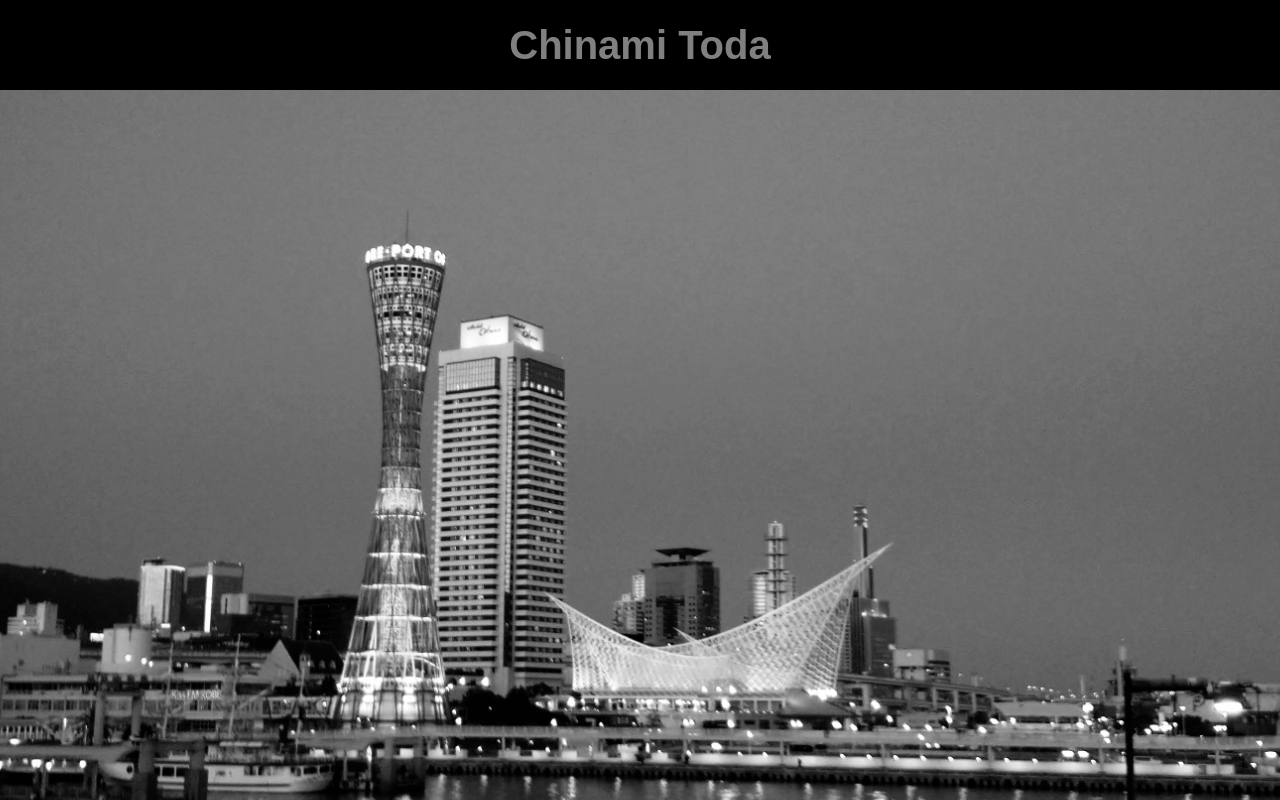
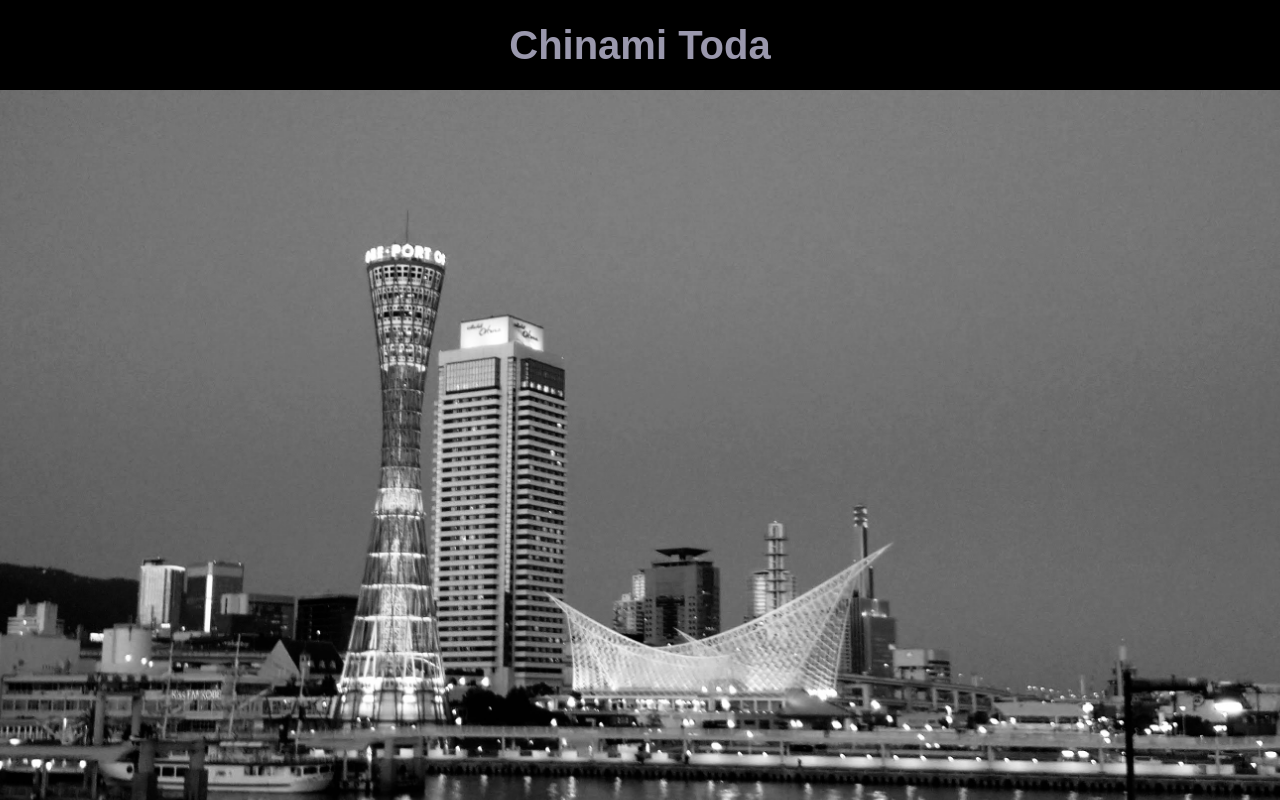
Before and after one commit to chinami1025/Profile-Site, a React (Create React App) app: page / in a window 1280 px wide. In both pictures the pointer is over the link "Chinami Toda". Shown: the top 800 px of the page. Built offline with nearby package versions, Linux system fonts and the light colour scheme.

Commit message:
hoverの色変更

```diff
--- a/src/styles/header.css
+++ b/src/styles/header.css
@@ -20,7 +20,7 @@ header .logo h3 a {
 }
 
 header .logo h3 a:hover {
-  color: gray;
+  color: #9a98ad;
 }
 
 nav ul {
```
